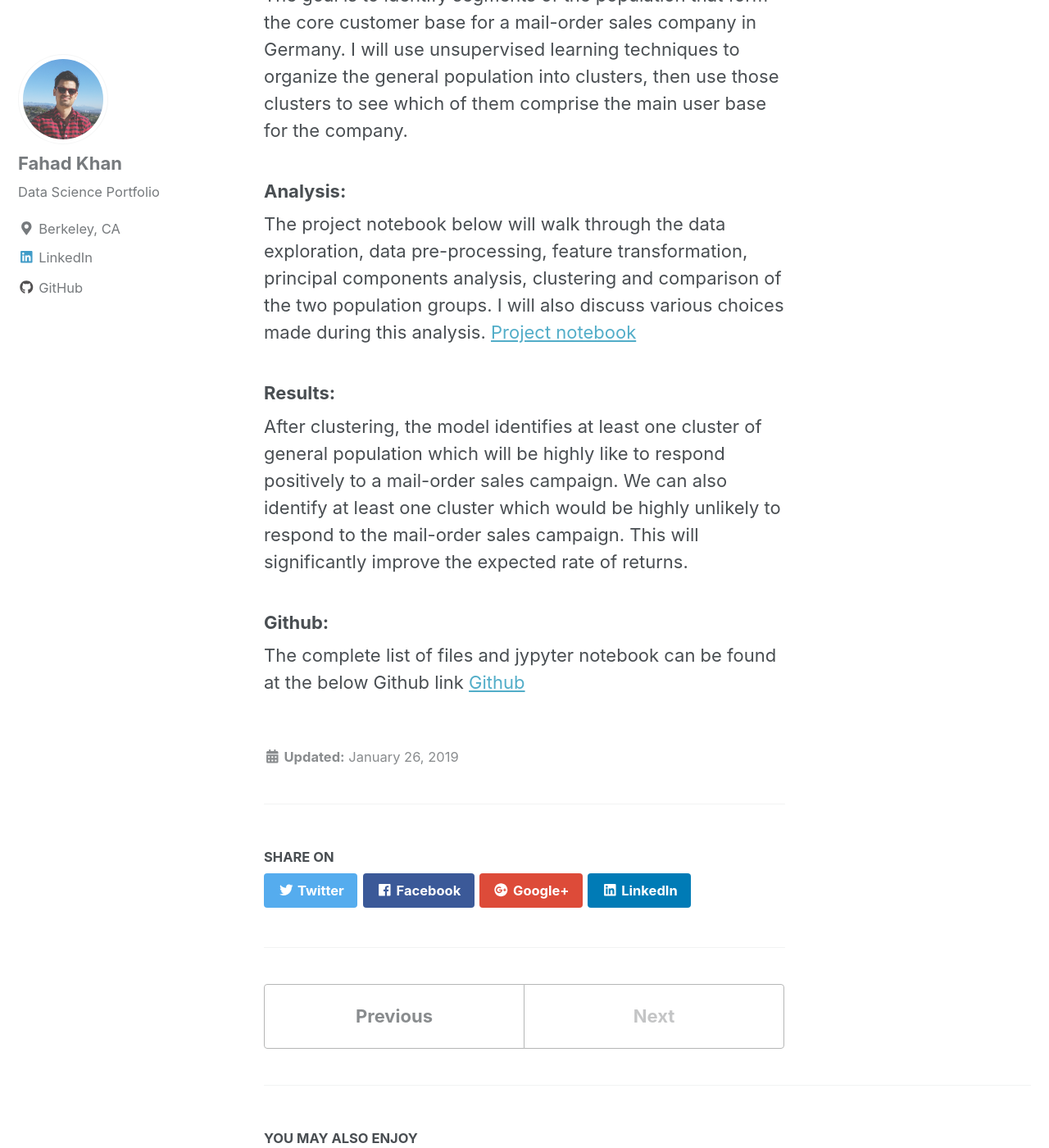
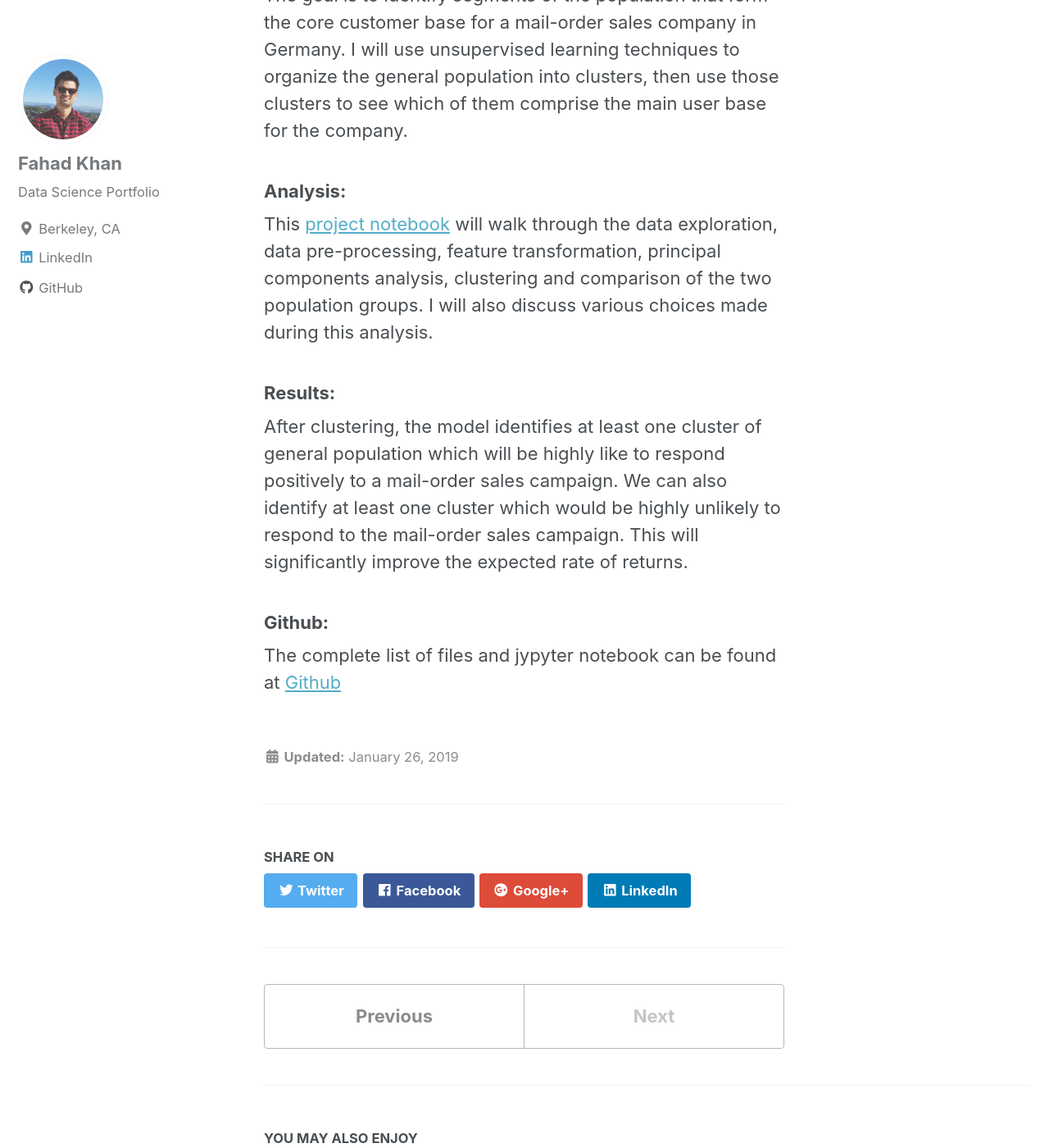
Before and after one commit to FK85/FK85.github.io, a Jekyll site: the page built from _posts/2019-03-26-Segmentation.md, in a window 1280 px wide and 1400 px high, scrolled down 1212 px. Shown: the whole window at 82% size. Built offline with Jekyll 4.4.1, drawn with Linux system fonts in a browser that asks for light colours; nearby versions of some CDN libraries.

Commit message:
Changed project link position

```diff
--- a/_posts/2019-03-26-Segmentation.md
+++ b/_posts/2019-03-26-Segmentation.md
@@ -8,7 +8,7 @@ excerpt: "Apply unsupervised clustering to identify segments of the population t
 mathjax: "true"
 ---
 
-<img src="{{ site.url }}{{ site.baseurl }}/images/Segmentation/Customer_Segmentation.jpg" alt="linearly separable data">
+<img src="{{ site.url }}{{ site.baseurl }}/images/Segmentation/Segmentation.jpg" alt="linearly separable data">
 
 ## Project Summary
 
@@ -19,12 +19,10 @@ In this project, I will work with real-life data from a company that performs ma
 The goal is to identify segments of the population that form the core customer base for a mail-order sales company in Germany.  I will use unsupervised learning techniques to organize the general population into clusters, then use those clusters to see which of them comprise the main user base for the company.
 
 ### Analysis:
-The project notebook below will walk through the data exploration, data pre-processing, feature transformation, principal components analysis, clustering and comparison of the two population groups. I will also discuss various choices made during this analysis.
-[Project notebook](https://fk85-portfolio.s3.us-east-2.amazonaws.com/Identify_Customer_Segments.html)
+This [project notebook](https://fk85-portfolio.s3.us-east-2.amazonaws.com/Identify_Customer_Segments.html) will walk through the data exploration, data pre-processing, feature transformation, principal components analysis, clustering and comparison of the two population groups. I will also discuss various choices made during this analysis.
 
 ### Results:
 After clustering, the model identifies at least one cluster of general population which will be highly like to respond positively to a mail-order sales campaign. We can also identify at least one cluster which would be highly unlikely to respond to the mail-order sales campaign. This will significantly improve the expected rate of returns.
 
 ### Github:
-The complete list of files and jypyter notebook can be found at the below Github link
-[Github](https://github.com/FK85/customer-segmentation)
+The complete list of files and jypyter notebook can be found at [Github](https://github.com/FK85/customer-segmentation)
```
Also changed, not shown: _posts/2019-01-26-CharityML.md (+2 -4 lines), images/Segmentation/Segmentation.JPG (renamed from images/Segmentation/Customer_Segmentation.JPG).
